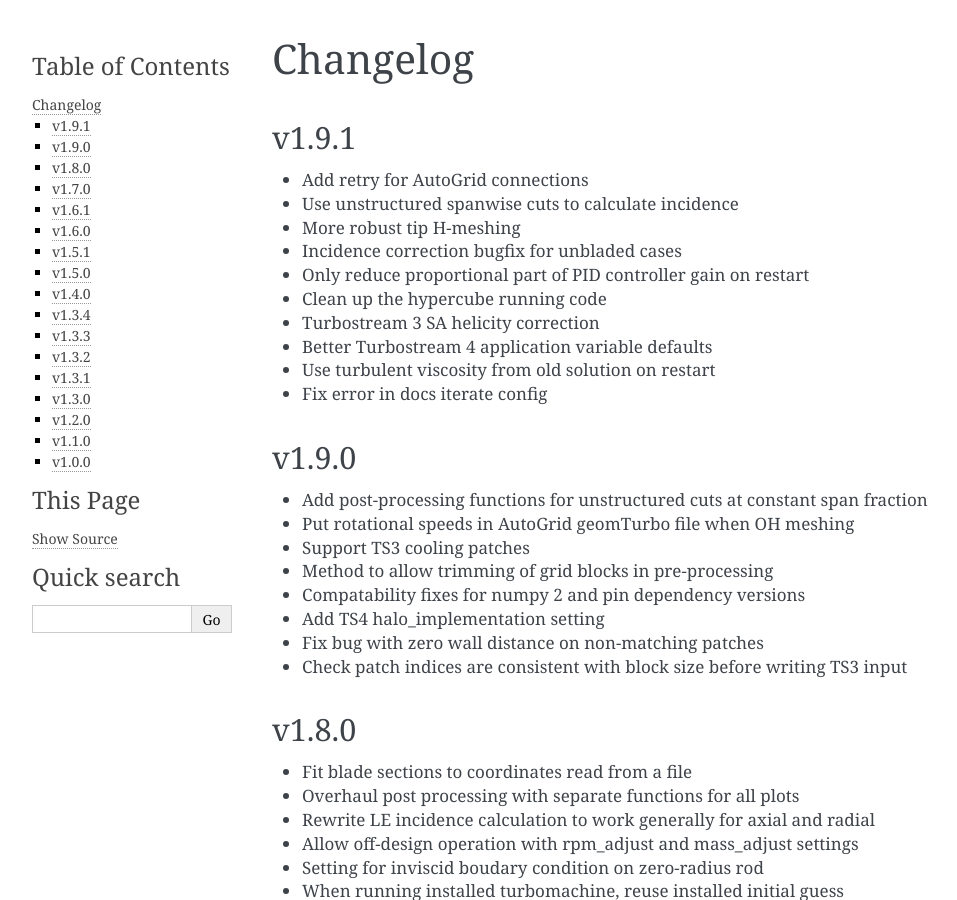
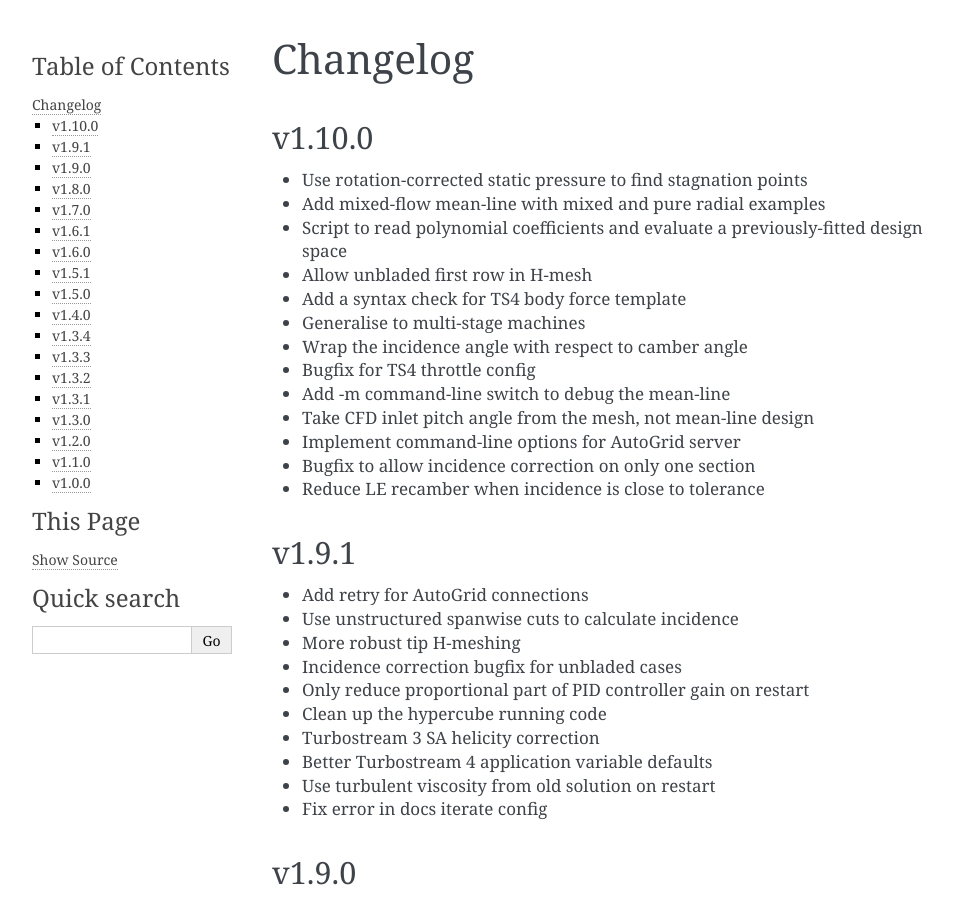
Before and after one commit to jb753/turbigen, a Sphinx documentation site: the page built from doc/changelog.rst, in a window 1280 px wide and 900 px high. Shown: the whole window, without its empty margins (148-1105 px from the left). Built offline with Sphinx 7.4.7, drawn with Linux system fonts in a browser that asks for light colours.

Commit message:
changelog

```diff
--- a/doc/changelog.rst
+++ b/doc/changelog.rst
@@ -1,5 +1,23 @@
 Changelog
 =========
+
+v1.10.0
+^^^^^^^
+
+* Use rotation-corrected static pressure to find stagnation points
+* Add mixed-flow mean-line with mixed and pure radial examples
+* Script to read polynomial coefficients and evaluate a previously-fitted design space
+* Allow unbladed first row in H-mesh
+* Add a syntax check for TS4 body force template
+* Generalise to multi-stage machines
+* Wrap the incidence angle with respect to camber angle
+* Bugfix for TS4 throttle config
+* Add -m command-line switch to debug the mean-line
+* Take CFD inlet pitch angle from the mesh, not mean-line design
+* Implement command-line options for AutoGrid server
+* Bugfix to allow incidence correction on only one section
+* Reduce LE recamber when incidence is close to tolerance
+
 
 v1.9.1
 ^^^^^^
```
